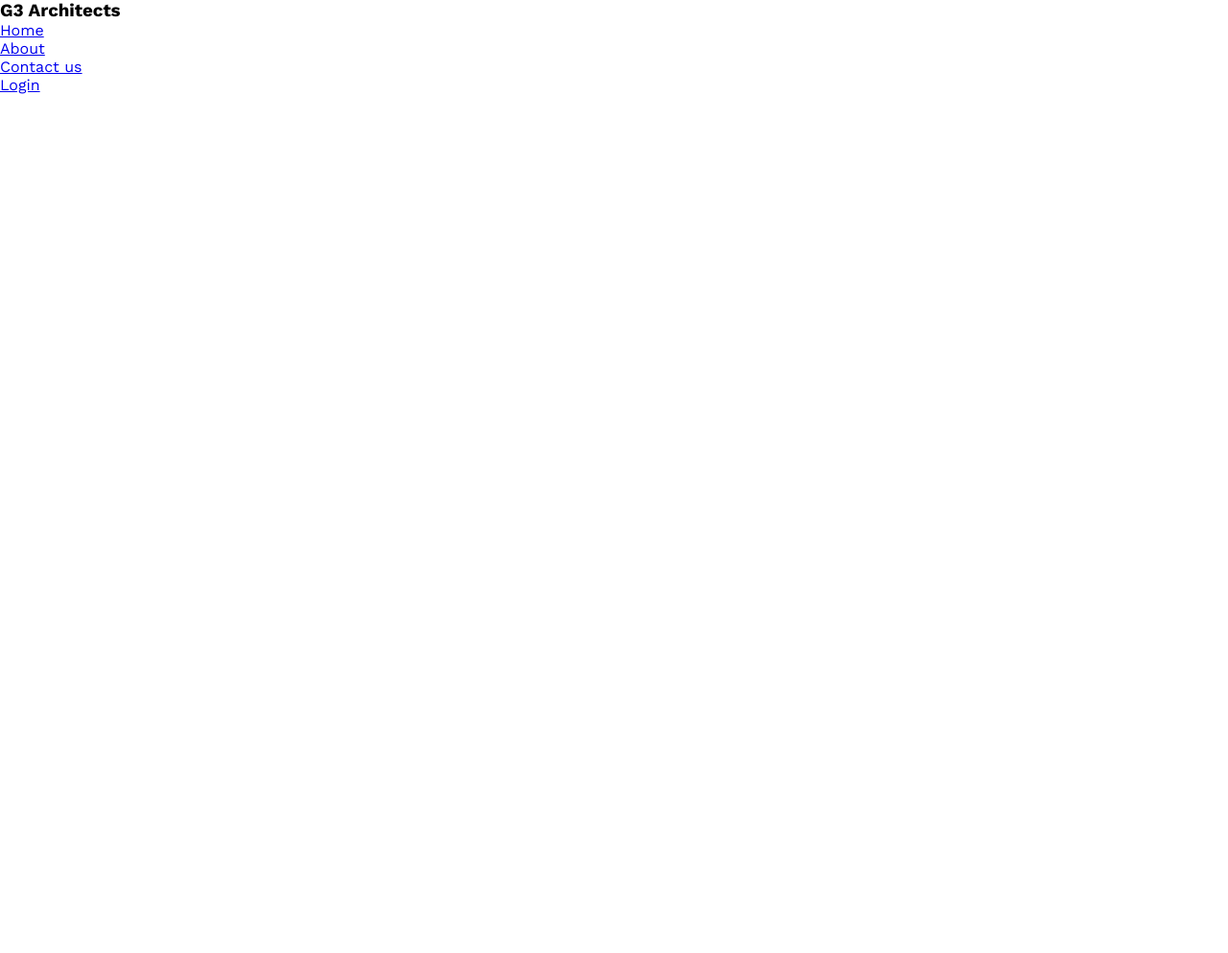
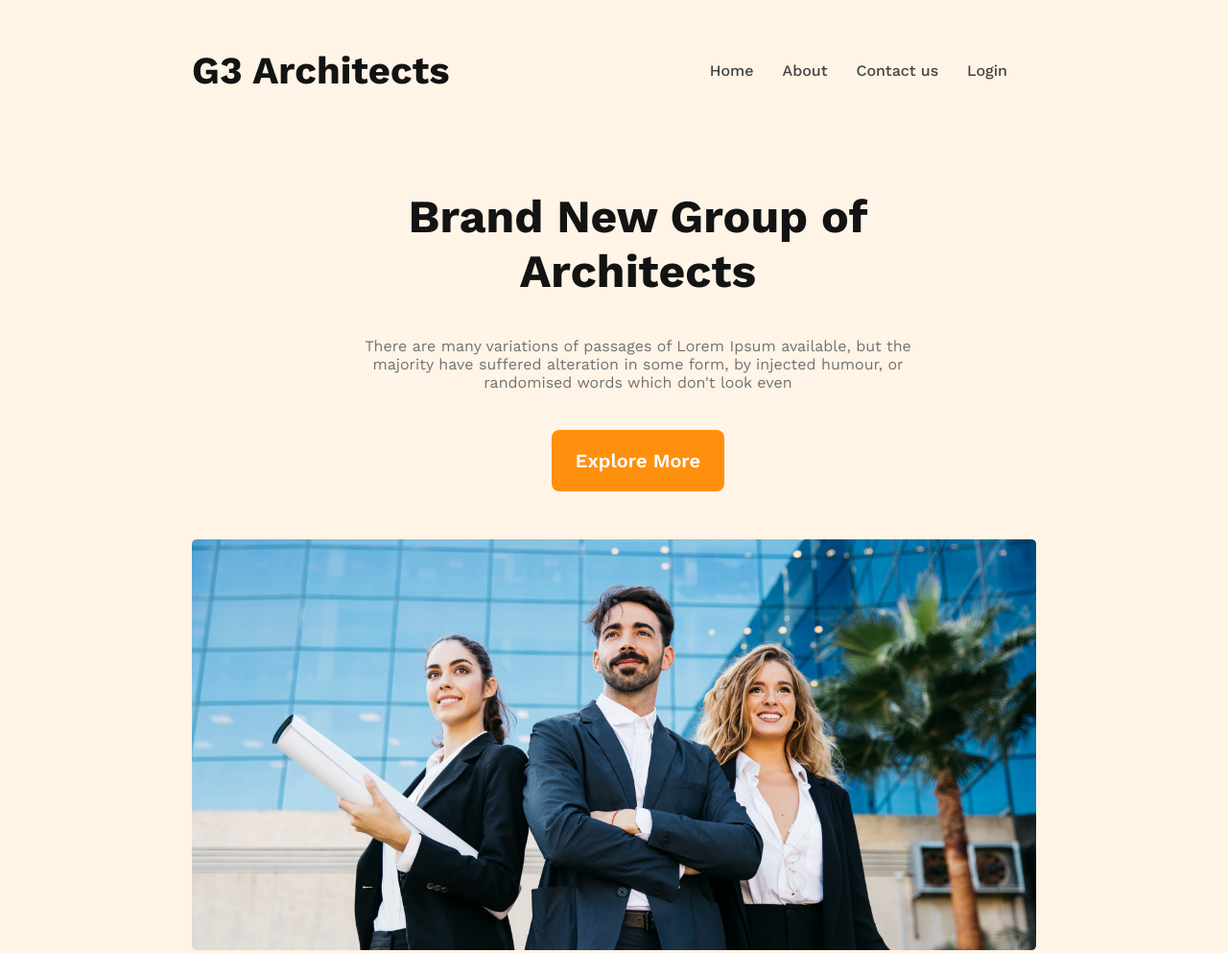
Before and after one commit to dev-aanis/architect-website, a plain HTML site: page index.html in a window 1280 px wide. Shown: the whole page at 96% size. Before the commit the page ends 800 px from the top, so only its background shows below. Drawn offline with nearby package versions, Linux system fonts and the light colour scheme.

Commit message:
banner content added

```diff
--- a/index.html
+++ b/index.html
@@ -9,14 +9,24 @@
 <body>
     <header>
         <nav>
-            <h3>G3 Architects</h3>
+            <h3 class="nav-title">G3 Architects</h3>
             <ul>
-                <li><a href="#">Home</a></li>
-                <li><a href="#">About</a></li>
-                <li><a href="#">Contact us</a></li>
-                <li><a href="#">Login</a></li>
+                <li><a href="">Home</a></li>
+                <li><a href="">About</a></li>
+                <li><a href="">Contact us</a></li>
+                <li><a href="">Login</a></li>
             </ul>
         </nav>
+        <!--banner section start here-->
+        <div class="banner">
+            <div class="banner-content">
+                <h1 class="banner-title">Brand New Group of Architects </h1>
+                <p class="banner-description" style="margin: 40px 0 40px 0;">There are many variations of passages of Lorem Ipsum available, but the majority have suffered alteration in some form, by injected humour, or randomised words which don't look even</p>
+                <button class="btn-primary">Explore More</button>
+            </div>
+            <img class="banner-img" src="images/banner.png" alt="">
+        </div>
+        <!--banner section enc here-->
     </header>
 
     <main>
--- a/style.css
+++ b/style.css
@@ -2,9 +2,78 @@
   @import url('https://fonts.googleapis.com/css2?family=Work+Sans:wght@400;500;600;700;800&display=swap');
 /*work sans font from google font*/
 
+/*Shared style start here*/
 *{
     margin: 0;
     padding: 0;
     box-sizing: border-box;
     font-family: 'Work Sans', sans-serif;
 }
+.btn-primary{
+    border-radius: 8px;
+    background: #FF900E;
+    border: none;
+    color: #FFF;
+    font-size: 20px;
+    font-weight: 600;
+    padding: 20px 25px;
+}
+/*shared style end here*/
+
+/*Header Section style start here*/
+header{
+    background: rgba(255, 144, 14, 0.10);
+    padding: 50px 200px;
+    max-width: 1400px;
+    /* height: 1100px; */
+    margin: 0 auto;
+}
+nav{
+    display: flex;
+    justify-content: space-between;
+    align-items: center;
+    max-width: 1000px;
+}
+.nav-title{
+    color: #131313;
+    text-align: center;
+    font-size: 40px;
+    font-weight: 700;
+}
+nav > ul {
+    display: flex;
+}
+nav li {
+    list-style: none;
+    margin-right: 30px;
+    font-size: 16px;
+    font-weight: 500;
+}
+nav li a{
+    text-decoration: none;
+    color: #424242;
+}
+/*Header Section style end here*/
+/*banner content style style start here*/
+.banner-content{
+    max-width: 700px;
+    text-align: center;
+    margin: 100px 130px 0 180px;
+}
+.banner-title{
+    color:#131313;
+    font-size: 48px;
+    font-weight: 700;
+
+}
+.banner-description{
+    color: #727272;
+    font-size: 16px;
+    font-weight: 400;
+}
+.banner-img{
+    width: 100%;
+    margin: 50px auto 40px auto;
+    max-width: 1000px;
+}
+/*banner content style style end here*/
```
